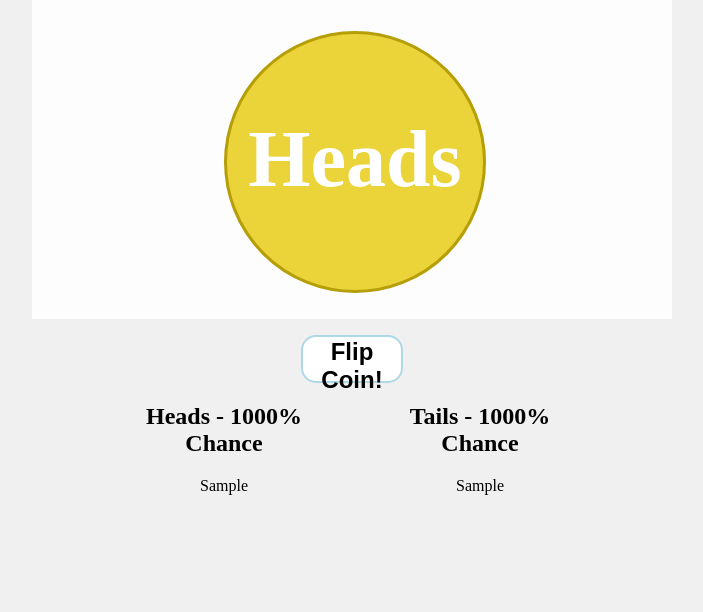
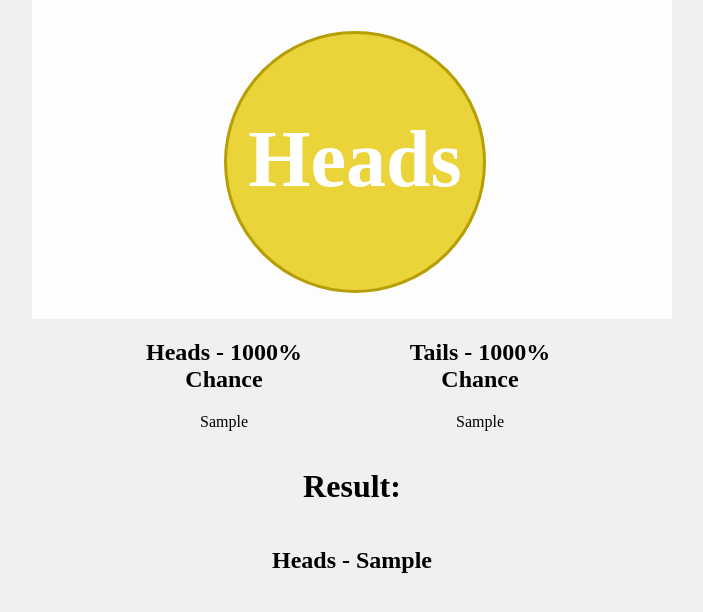
Before and after one commit to quintindunn/CoinFlipDecisions, a Django app: page /flips/1 in a window 1280 px wide. Shown: the part 49-661 px from the top of the page, without its empty margins (288-991 px from the left). Run offline with Django 5.2, Linux system fonts and the light colour scheme; tables that the repository leaves empty hold one stand-in row (values such as "Sample post").

Commit message:
Added redirect to execute coin flip after coin creation

```diff
--- a/Flips/templates/Flips/execute-flip.html
+++ b/Flips/templates/Flips/execute-flip.html
@@ -47,7 +47,7 @@
             </div>
             <div class="results" id="results" data-hidden="{% if first_flip %}true{% else %}false{% endif %}">
                 <div class="heading">
-                    <h1>Results:</h1>
+                    <h1>Result:</h1>
                 </div>
                 <div class="result">
                     {% if flip.outcome == 1 %}
--- a/Flips/urls.py
+++ b/Flips/urls.py
@@ -2,6 +2,6 @@ from . import views
 from django.urls import path
 
 urlpatterns = [
-    path('/new', views.new_flip),
-    path('/<str:pk>', views.execute_flip)
+    path('/new', views.new_flip, name="new-flip"),
+    path('/<str:pk>', views.execute_flip, name="execute-flip")
 ]
--- a/Flips/views.py
+++ b/Flips/views.py
@@ -1,7 +1,7 @@
 import random
 
 from django.contrib.auth.decorators import login_required
-from django.shortcuts import render
+from django.shortcuts import render, redirect
 from django.http import HttpResponseBadRequest, HttpResponseNotFound, HttpResponseForbidden
 
 from .models import Flip
@@ -43,7 +43,7 @@ def new_flip(request):
                 option_b_weight=weighting, private=private, user=request.user)
     flip.save()
 
-    return render(request, "Flips/new-flip.html")
+    return redirect("execute-flip", pk=flip.uuid)
 
 
 def execute_flip(request, pk: str):
@@ -63,7 +63,7 @@ def execute_flip(request, pk: str):
     }
 
     # Process it server-side to prevent people from making false HTTP requests
-    if flip.outcome == 0 or True:
+    if flip.outcome == 0:
         flip.outcome = int(random.random() > flip.option_a_weight) + 1  # 0 == not processed, 1 == Heads 2, == Tails
         flip.save()
         ctx["first_flip"] = True
```
Also changed, not shown: Flips/migrations/0009_remove_flip_is_flipped.py (added).
